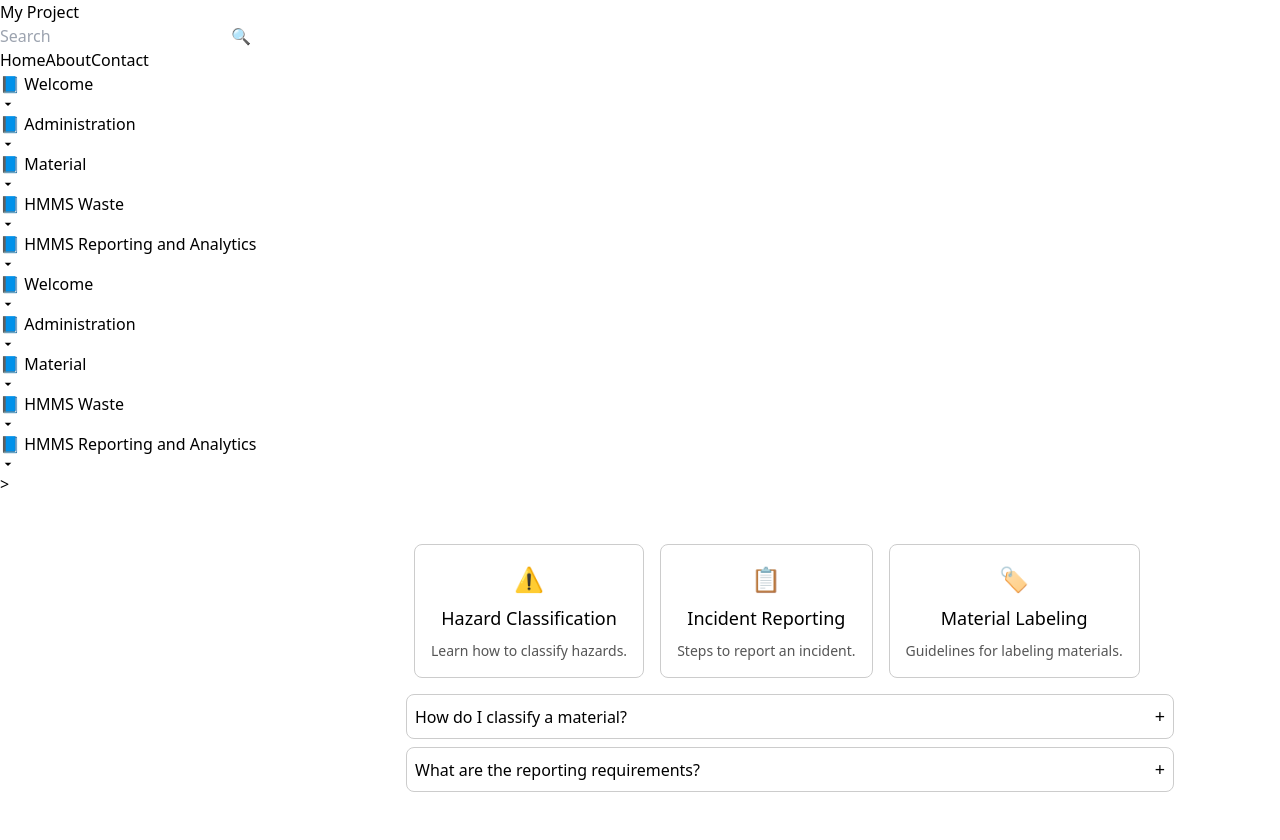
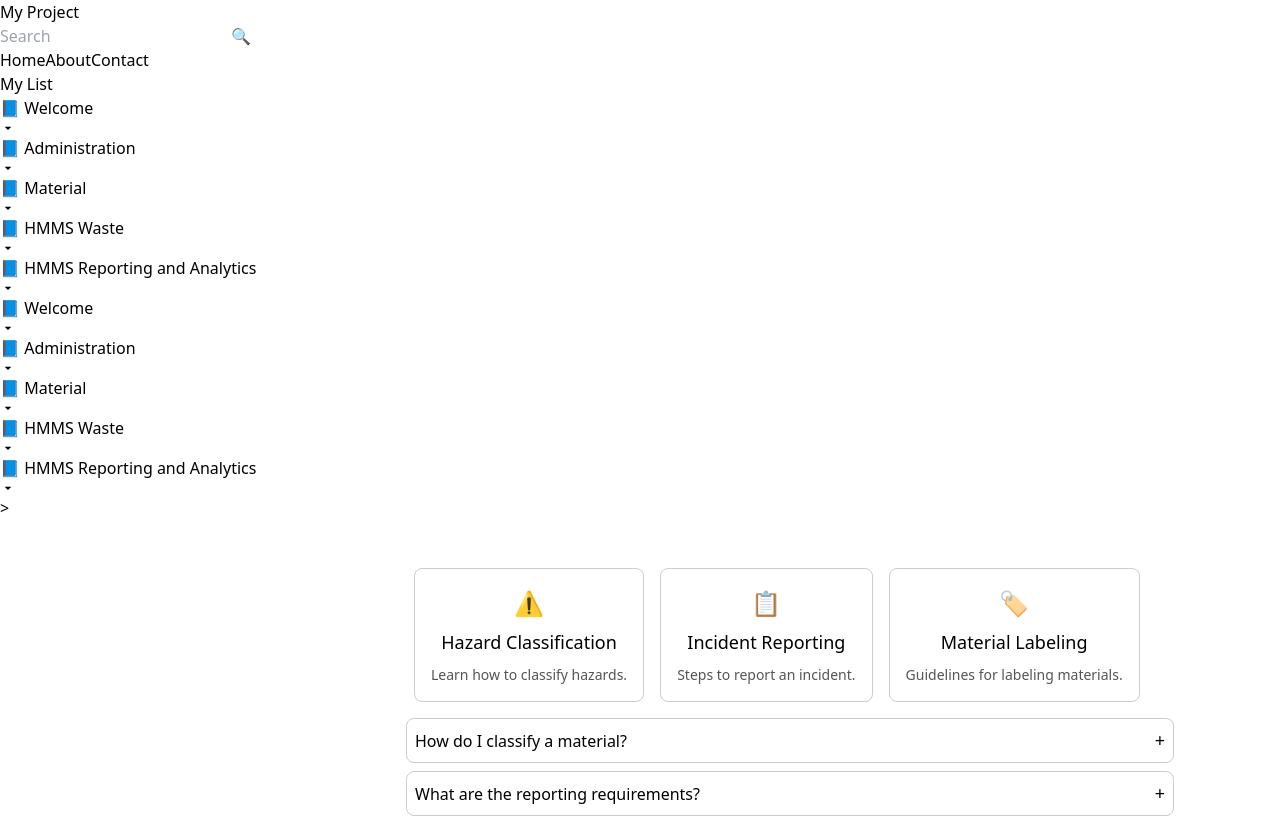
Before and after one commit to kylebaugh/help-doc-mockup, a React (Vite) app: page / in a window 1280 px wide. Before the commit the page ends 816 px from the top, so only its background shows below. Built offline with nearby package versions, Linux system fonts and the light colour scheme.

Commit message:
added temp file for smooth drop-downs

```diff
--- a/package.json
+++ b/package.json
@@ -10,9 +10,11 @@
     "preview": "vite preview"
   },
   "dependencies": {
+    "@types/react-transition-group": "^4.4.11",
     "react": "^18.3.1",
     "react-dom": "^18.3.1",
-    "react-icons": "^5.3.0"
+    "react-icons": "^5.3.0",
+    "react-transition-group": "^4.4.5"
   },
   "devDependencies": {
     "@eslint/js": "^9.13.0",
--- /dev/null
+++ b/src/components/DropDown.jsx
@@ -0,0 +1,24 @@
+import {useState} from "react";
+
+const DropDown = () => {
+
+  const showDropdown = () => {
+    const listElement = document.querySelector('#list').classList.toggle('active');
+  };
+
+  return (
+    <div>
+      <p id="dropdown" onClick={showDropdown}>My List</p>
+
+      <ul id="list" >
+
+        <li>Item 1</li>
+        <li>Item 2</li>
+        <li>Item 3</li>
+        <li>Item 4</li>
+      </ul>
+    </div>
+  );
+};
+
+export default DropDown;
--- a/src/components/Sidebar.jsx
+++ b/src/components/Sidebar.jsx
@@ -2,6 +2,7 @@ import React, { useState } from "react";
 import { MdArrowDropDown } from "react-icons/md";
 import { IoMdArrowDropup } from "react-icons/io";
 import menuItems from "../assets/menuItems";
+import DropDown from "./DropDown";
 
 const Sidebar = ({ width, pageNum, setPageNum }) => {
 
@@ -80,6 +81,8 @@ const Sidebar = ({ width, pageNum, setPageNum }) => {
         className="hidden md:block fixed left-0 bg-gray-200 shadow-md overflow-auto"
         style={{ width: `${width}px`, top: "4rem", height: "calc(100% - 4rem)" }} // Starts below header, 35% width
       >
+
+        <DropDown/>
         <nav className="p-4 overflow-x:scroll">{renderMenu(menuItems)}</nav>
       </div>
 
--- a/src/index.css
+++ b/src/index.css
@@ -1,3 +1,17 @@
-@tailwind base;
+ @tailwind base;
 @tailwind components;
 @tailwind utilities;
+
+@keyframes slideIn {
+
+}
+
+#list{
+    max-height: 0; /* Collapsed state */
+    overflow: hidden;
+    transition: max-height .5s ease-in; /* Smooth transition */
+}
+
+#list.active{
+    max-height: 500px; /* Set to a large enough value to accommodate content */
+}
```
Also changed, not shown: 1 other file (tests, documents, lock files or other folders).
